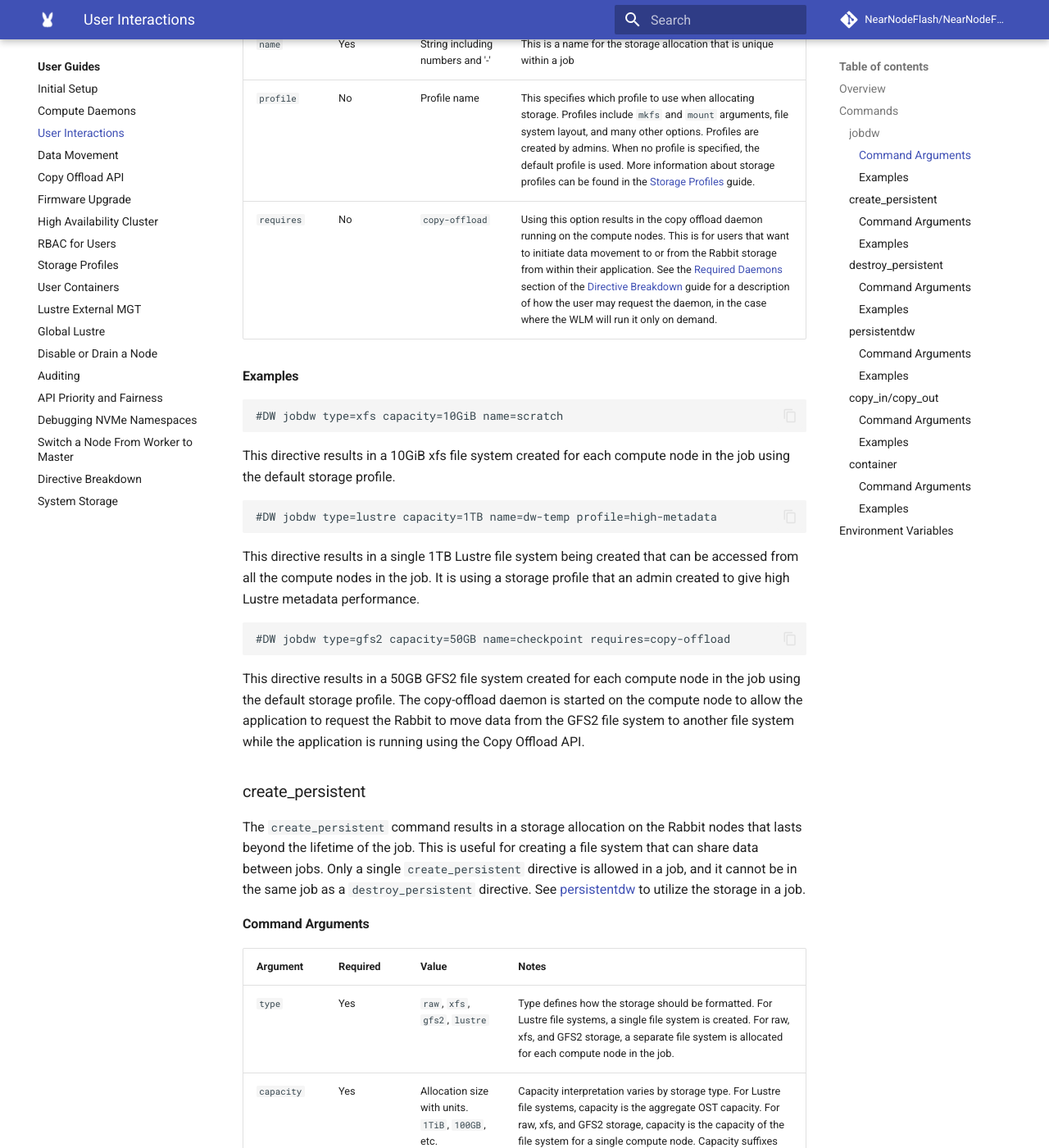
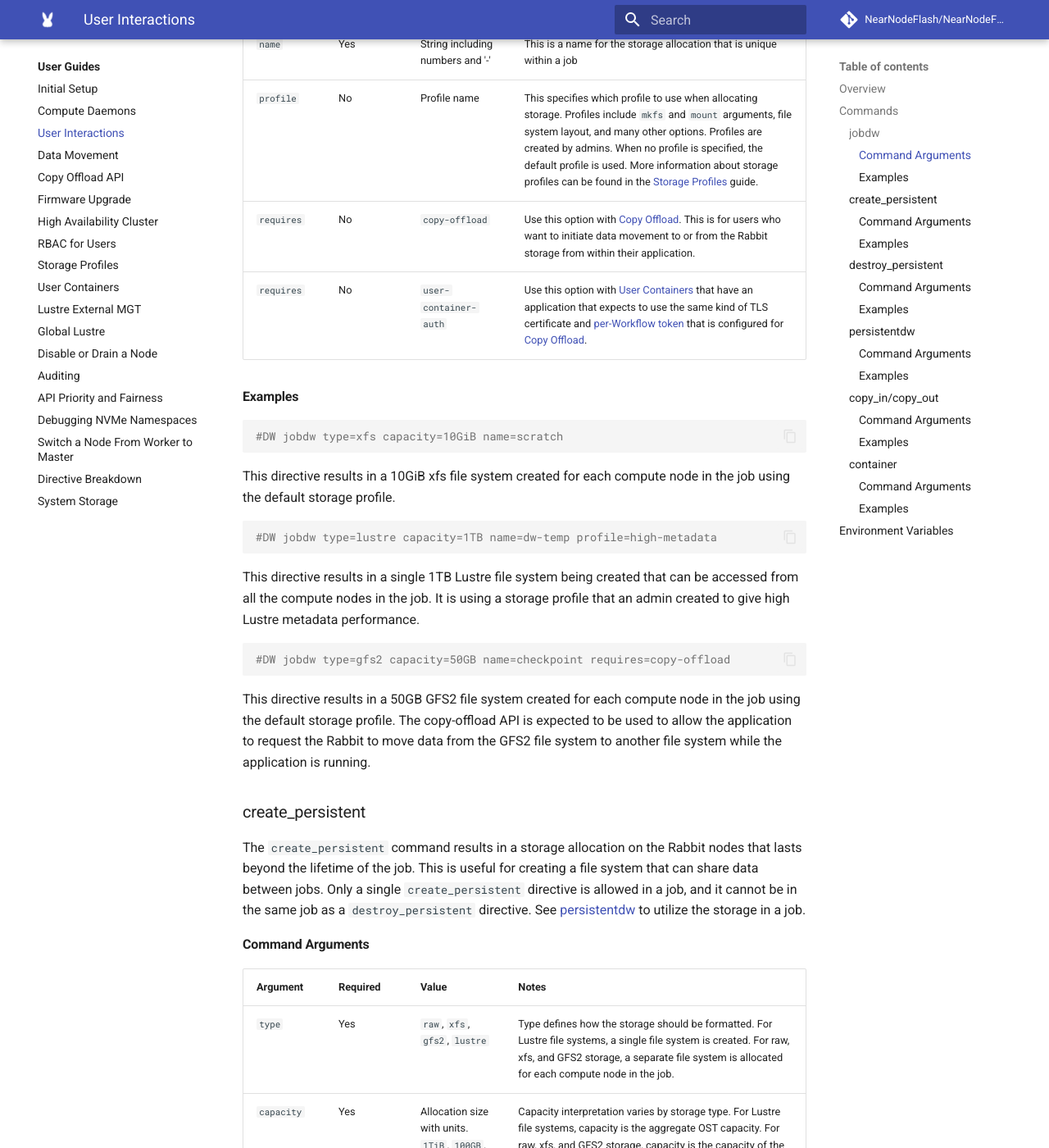
Before and after one commit to NearNodeFlash/NearNodeFlash.github.io, an MkDocs documentation site: the page built from docs/guides/user-interactions/readme.md, in a window 1280 px wide and 1400 px high, scrolled down 1040 px. Shown: the whole window at 82% size. Built offline with MkDocs 1.6.1 and Material for MkDocs 9.7.7, drawn with Linux system fonts in a browser that asks for light colours; comment, search, counter and statistics services are not loaded; the version menu is left out; some of the changed text lies outside the part shown.

````diff
--- a/docs/guides/user-interactions/readme.md
+++ b/docs/guides/user-interactions/readme.md
@@ -24,27 +24,28 @@ The `jobdw` directive command tells the Rabbit software to create a file system
 | `capacity` | Yes | Allocation size with units. `1TiB`, `100GB`, etc. | Capacity interpretation varies by storage type. For Lustre file systems, capacity is the aggregate OST capacity. For raw, xfs, and GFS2 storage, capacity is the capacity of the file system for a single compute node. Capacity suffixes are: `KB`, `KiB`, `MB`, `MiB`, `GB`, `GiB`, `TB`, `TiB` |
 | `name` | Yes | String including numbers and '-' | This is a name for the storage allocation that is unique within a job |
 | `profile` | No | Profile name | This specifies which profile to use when allocating storage. Profiles include `mkfs` and `mount` arguments, file system layout, and many other options. Profiles are created by admins. When no profile is specified, the default profile is used. More information about storage profiles can be found in the [Storage Profiles](../storage-profiles/readme.md) guide. |
-| `requires` | No | `copy-offload` | Using this option results in the copy offload daemon running on the compute nodes. This is for users that want to initiate data movement to or from the Rabbit storage from within their application. See the [Required Daemons](../directive-breakdown/readme.md#requires) section of the [Directive Breakdown](../directive-breakdown/readme.md) guide for a description of how the user may request the daemon, in the case where the WLM will run it only on demand. |
+| `requires` | No | `copy-offload` | Use this option with [Copy Offload](../data-movement/copy-offload.md). This is for users who want to initiate data movement to or from the Rabbit storage from within their application. |
+| `requires` | No | `user-container-auth` | Use this option with [User Containers](../user-containers/readme.md) that have an application that expects to use the same kind of TLS certificate and [per-Workflow token](../data-movement/copy-offload.md#per-workflow-token) that is configured for [Copy Offload](../data-movement/copy-offload.md). |
 
 #### Examples
 
-```
+```bash
 #DW jobdw type=xfs capacity=10GiB name=scratch
 ```
 
 This directive results in a 10GiB xfs file system created for each compute node in the job using the default storage profile.
 
-```
+```bash
 #DW jobdw type=lustre capacity=1TB name=dw-temp profile=high-metadata
 ```
 
 This directive results in a single 1TB Lustre file system being created that can be accessed from all the compute nodes in the job. It is using a storage profile that an admin created to give high Lustre metadata performance.
 
-```
+```bash
 #DW jobdw type=gfs2 capacity=50GB name=checkpoint requires=copy-offload
 ```
 
-This directive results in a 50GB GFS2 file system created for each compute node in the job using the default storage profile. The copy-offload daemon is started on the compute node to allow the application to request the Rabbit to move data from the GFS2 file system to another file system while the application is running using the Copy Offload API.
+This directive results in a 50GB GFS2 file system created for each compute node in the job using the default storage profile. The copy-offload API is expected to be used to allow the application to request the Rabbit to move data from the GFS2 file system to another file system while the application is running.
 
 ### create_persistent
 
@@ -60,13 +61,13 @@ The `create_persistent` command results in a storage allocation on the Rabbit no
 
 #### Examples
 
-```
+```bash
 #DW create_persistent type=xfs capacity=100GiB name=scratch
 ```
 
 This directive results in a 100GiB xfs file system created for each compute node in the job using the default storage profile. Since xfs file systems are not network accessible, subsequent jobs that want to use the file system must have the same number of compute nodes, and be scheduled on compute nodes with access to the correct Rabbit nodes. This means the job with the `create_persistent` directive must schedule the desired number of compute nodes even if no application is run on the compute nodes as part of the job.
 
-```
+```bash
 #DW create_persistent type=lustre capacity=10TiB name=shared-data profile=read-only
 ```
 
@@ -82,7 +83,7 @@ The `destroy_persistent` command will delete persistent storage that was allocat
 
 #### Examples
 
-```
+```bash
 #DW destroy_persistent name=shared-data
 ```
 
@@ -97,15 +98,16 @@ Persistent Lustre file systems can be accessed from any compute nodes in the sys
 | Argument | Required | Value | Notes |
 |----------|----------|-------|-------|
 | `name` | Yes | Lowercase string including numbers and '-' | This is a name for the persistent storage that will be accessed |
-| `requires` | No | `copy-offload` | Using this option results in the copy offload daemon running on the compute nodes. This is for users that want to initiate data movement to or from the Rabbit storage from within their application. See the [Required Daemons](../directive-breakdown/readme.md#requires) section of the [Directive Breakdown](../directive-breakdown/readme.md) guide for a description of how the user may request the daemon, in the case where the WLM will run it only on demand. |
+| `requires` | No | `copy-offload` | Use this option with [Copy Offload](../data-movement/copy-offload.md). This is for users who want to initiate data movement to or from the Rabbit storage from within their application. |
+| `requires` | No | `user-container-auth` | Use this option with [User Containers](../user-containers/readme.md) that have an application that expects to use the same kind of TLS certificate and [per-Workflow token](../data-movement/copy-offload.md#per-workflow-token) that is configured for [Copy Offload](../data-movement/copy-offload.md). |
 
 #### Examples
 
-```
+```bash
 #DW persistentdw name=shared-data requires=copy-offload
 ```
 
-This directive will cause the `shared-data` persistent storage allocation to be mounted onto the compute nodes for the job application to use. The copy-offload daemon will be started on the compute nodes so the application can request data movement during the application run.
+This directive causes the `shared-data` persistent storage allocation to be mounted onto the compute nodes for the job application to use. The copy-offload API is expected to be used by the application.
 
 ### copy_in/copy_out
 
@@ -120,14 +122,14 @@ The `copy_in` and `copy_out` directives are used to move data to and from the st
 
 #### Examples
 
-```
+```bash
 #DW jobdw type=xfs capacity=10GiB name=fast-storage
 #DW copy_in source=/lus/backup/johndoe/important_data destination=$DW_JOB_fast_storage/data
 ```
 
 This set of directives creates an xfs file system on the Rabbits for each compute node in the job, and then moves data from `/lus/backup/johndoe/important_data` to each of the xfs file systems. `/lus/backup` must be set up in the Rabbit software as a [Global Lustre](../global-lustre/readme.md) file system by an admin. The copy takes place before the application is launched on the compute nodes.
 
-```
+```bash
 #DW persistentdw name=shared-data1
 #DW persistentdw name=shared-data2
 
@@ -137,7 +139,7 @@ This set of directives creates an xfs file system on the Rabbits for each comput
 
 This set of directives copies two directories from one persistent storage allocation to another persistent storage allocation using the `no-xattr` profile to avoid copying xattrs. This data movement occurs after the job application exits on the compute nodes, and the two copies do not occur in a deterministic order.
 
-```
+```bash
 #DW persistentdw name=shared-data
 #DW jobdw type=lustre capacity=1TiB name=fast-storage profile=high-metadata
 
@@ -164,7 +166,7 @@ The `container` directive is used to launch user containers on the Rabbit nodes.
 
 #### Examples
 
-```
+```bash
 #DW jobdw type=xfs capacity=10GiB name=fast-storage
 #DW container name=backup profile=automatic-backup DW_JOB_source=fast-storage DW_GLOBAL_destination=/lus/backup/johndoe
 ```
@@ -179,4 +181,12 @@ The WLM makes a set of environment variables available to the job application ru
 |----------------------|-------|-------|
 | `DW_JOB_[name]` | Mount path of a `jobdw` file system | `[name]` is from the `name` argument in the `jobdw` directive. Any `'-'` characters in the `name` will be converted to `'_'` in the environment variable. There will be one of these environment variables per `jobdw` directive in the job. |
 | `DW_PERSISTENT_[name]` | Mount path of a `persistentdw` file system | `[name]` is from the `name` argument in the `persistentdw` directive. Any `'-'` characters in the `name` will be converted to `'_'` in the environment variable. There will be one of these environment variables per `persistentdw` directive in the job. |
-| `NNF_CONTAINER_PORTS` | Comma separated list of ports | These ports are used together with the IP address of the local Rabbit to communicate with a user container specified by a `container` directive. More information can be found in the [User Containers](../user-containers/readme.md) guide.
+| `NNF_CONTAINER_PORTS` | Comma separated list of ports | These ports are used together with the IP address of the local Rabbit to communicate with a user container specified by a `container` directive. More information can be found in the [User Containers](../user-containers/readme.md) guide. |
+
+The following environment variables are available to the [Copy Offload](../data-movement/copy-offload.md) server. They are also made available to any [User Container](../user-containers/readme.md) by specifying `requires=user-container-auth` (described above) in a `jobdw` or `persistentdw` directive. See [Certificate and Per-Workflow Token Details](../data-movement/copy-offload.md#certificate-and-per-workflow-token-details) for information about how a user can incorporate them into their own client/server application.
+
+| Environment Variable | Value | Notes |
+|----------------------|-------|-------|
+| `TLS_CERT_PATH` | The pathname to the TLS certificate. | This is also found on each compute node, if the copy-offload [Administrative Configuration](../data-movement/copy-offload.md) has been completed, and is available for a user's own client/server communication between their compute application and the server in their user container. |
+| `TLS_KEY_PATH` | The pathname to the signing key for the TLS certificate. | |
+| `TOKEN_KEY_PATH` | The pathname to the signing key for the per-Workflow token. | The per-Workflow token itself is made available in an environment variable for the compute application. See [WLM and the per-Workflow token](../data-movement/copy-offload.md#wlm-and-the-per-workflow-token) for details. |
````
Also changed, not shown: docs/guides/data-movement/copy-offload.md (added, +92 -0 lines), docs/guides/data-movement/readme.md (+6 -15 lines), docs/guides/user-containers/readme.md (+2 -2 lines).
